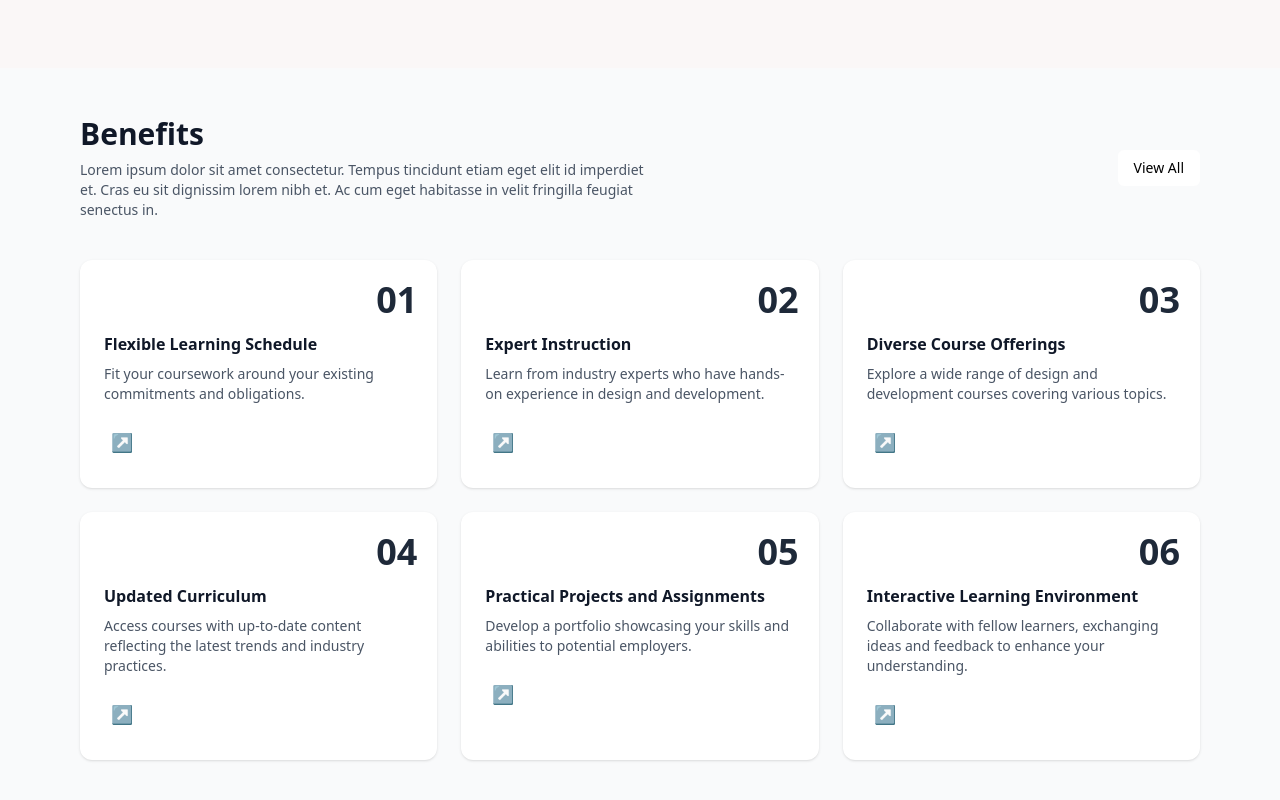
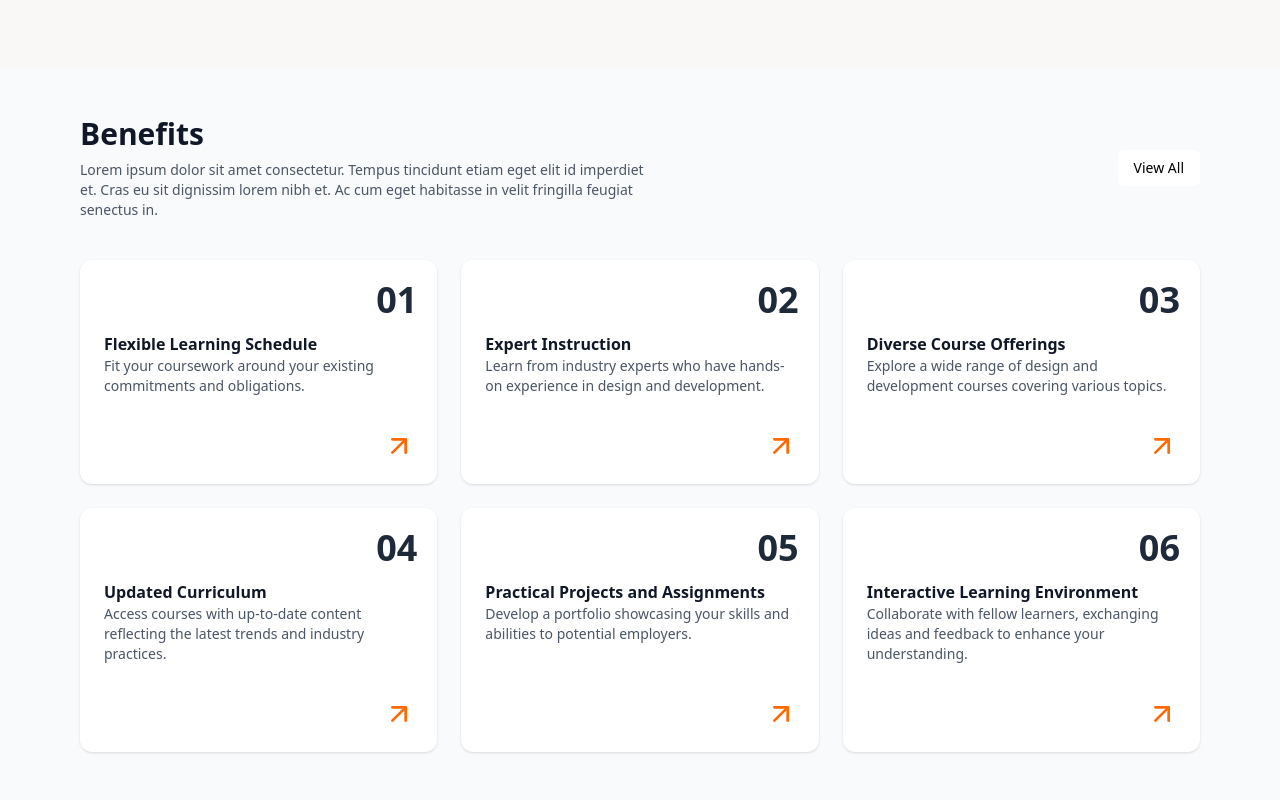
Before and after one commit to DiyorMr/onlinecourse, a React (Vite) app: page / in a window 1280 px wide. Shown: the part 1352-2152 px from the top of the page. Built offline with nearby package versions, Linux system fonts and the light colour scheme.

Commit message:
bugs done home

```diff
--- a/package.json
+++ b/package.json
@@ -11,6 +11,7 @@
   },
   "dependencies": {
     "@tailwindcss/vite": "^4.1.11",
+    "lucide-react": "^0.534.0",
     "react": "^19.1.0",
     "react-dom": "^19.1.0",
     "react-router-dom": "^7.7.0",
--- a/src/components/Benefits.jsx
+++ b/src/components/Benefits.jsx
@@ -1,3 +1,5 @@
+import { ArrowUpRight } from "lucide-react";
+
 const benefits = [
     {
         id: "01",
@@ -56,7 +58,6 @@ export default function Benefits() {
                 >
                     View All
                 </a>
-
             </div>
 
             {/* Cards Grid */}
@@ -69,18 +70,23 @@ export default function Benefits() {
                         <div className="text-4xl font-bold text-gray-800 absolute top-5 right-5">
                             {item.id}
                         </div>
+
                         <h3 className="text-base font-semibold text-gray-900 mt-12">
                             {item.title}
                         </h3>
-                        <p className="text-sm text-gray-600 mt-2">{item.description}</p>
-                        <div className="mt-6">
-                            <button className="w-9 h-9  rounded-lg flex items-center justify-center hover:bg-gray-100 transition">
-                                <span className="text-orange-500 size-9 text-lg">↗</span>
-                            </button>
-                        </div>
+
+                        <p className="text-sm text-gray-600 mb-16">{item.description}</p>
+
+                        <a
+                            href="#"
+                            className="absolute bottom-5 right-5 text-orange-500 size-9 text-lg flex items-center justify-center hover:bg-gray-100 rounded-lg transition"
+                        >
+                            <ArrowUpRight className="size-8" />
+                        </a>
                     </div>
                 ))}
             </div>
+
         </section>
     );
 }
--- a/src/components/Hero.jsx
+++ /dev/null
@@ -1,9 +0,0 @@
-import React from 'react'
-
-const Hero = () => {
-  return (
-    <div>Hero</div>
-  )
-}
-
-export default Hero
--- /dev/null
+++ b/src/pages/Hero.jsx
@@ -0,0 +1,43 @@
+import Benefits from '../components/Benefits'
+import Partners from '../components/Partners'
+
+const Hero = () => {
+  return (
+    <div>
+      <section className="text-center py-20 px-4">
+        <div className="inline-block bg-white px-6 py-3 rounded-full text-3xl sm:text-4xl lg:text-5xl mb-6 leading-tight">
+          <span className="text-orange-500 font-semibold">⚡ Unlock</span> Your Creative Potential
+        </div>
+
+        <h1 className="text-2xl sm:text-3xl md:text-4xl font-semibold mb-4">
+          with Online Design and Development Courses.
+        </h1>
+
+        <p className="text-base sm:text-lg text-gray-500 mb-8 max-w-2xl mx-auto">
+          Learn from Industry Experts and Enhance Your Skills.
+        </p>
+
+        <div className="flex flex-col sm:flex-row justify-center gap-4">
+          <a
+            href="/courses"
+            className="bg-orange-500 text-white px-6 py-3 rounded-xl text-lg font-medium hover:bg-orange-600 transition duration-300"
+          >
+            Explore Courses
+          </a>
+
+          <a
+            href="/pricing"
+            className="bg-white border border-gray-300 px-6 py-3 rounded-xl text-lg font-medium hover:bg-gray-100 transition duration-300"
+          >
+            View Pricing
+          </a>
+        </div>
+      </section>
+      <Partners />
+      <img className='mx-auto w-[1300px] h-[790px]' src="../../public/img/Container.svg" alt="" />
+      <Benefits />
+    </div>
+  )
+}
+
+export default Hero
--- a/src/pages/Home.jsx
+++ b/src/pages/Home.jsx
@@ -1,41 +1,9 @@
-import Benefits from '../components/Benefits'
-import Partners from '../components/Partners'
+import Hero from "./Hero"
 
 const Home = () => {
   return (
     <div>
-      <section className="text-center py-20 px-4">
-        <div className="inline-block bg-white px-6 py-3 rounded-full text-3xl sm:text-4xl lg:text-5xl mb-6 leading-tight">
-          <span className="text-orange-500 font-semibold">⚡ Unlock</span> Your Creative Potential
-        </div>
-
-        <h1 className="text-2xl sm:text-3xl md:text-4xl font-semibold mb-4">
-          with Online Design and Development Courses.
-        </h1>
-
-        <p className="text-base sm:text-lg text-gray-500 mb-8 max-w-2xl mx-auto">
-          Learn from Industry Experts and Enhance Your Skills.
-        </p>
-
-        <div className="flex flex-col sm:flex-row justify-center gap-4">
-          <a
-            href="/courses"
-            className="bg-orange-500 text-white px-6 py-3 rounded-xl text-lg font-medium hover:bg-orange-600 transition duration-300"
-          >
-            Explore Courses
-          </a>
-
-          <a
-            href="/pricing"
-            className="bg-white border border-gray-300 px-6 py-3 rounded-xl text-lg font-medium hover:bg-gray-100 transition duration-300"
-          >
-            View Pricing
-          </a>
-        </div>
-      </section>
-      <Partners />
-      <img className='mx-auto w-[1300px] h-[790px]' src="../../public/img/Container.svg" alt="" />
-      <Benefits />
+      <Hero />
     </div>
   )
 }
```
Also changed, not shown: 1 other file (tests, documents, lock files or other folders).
